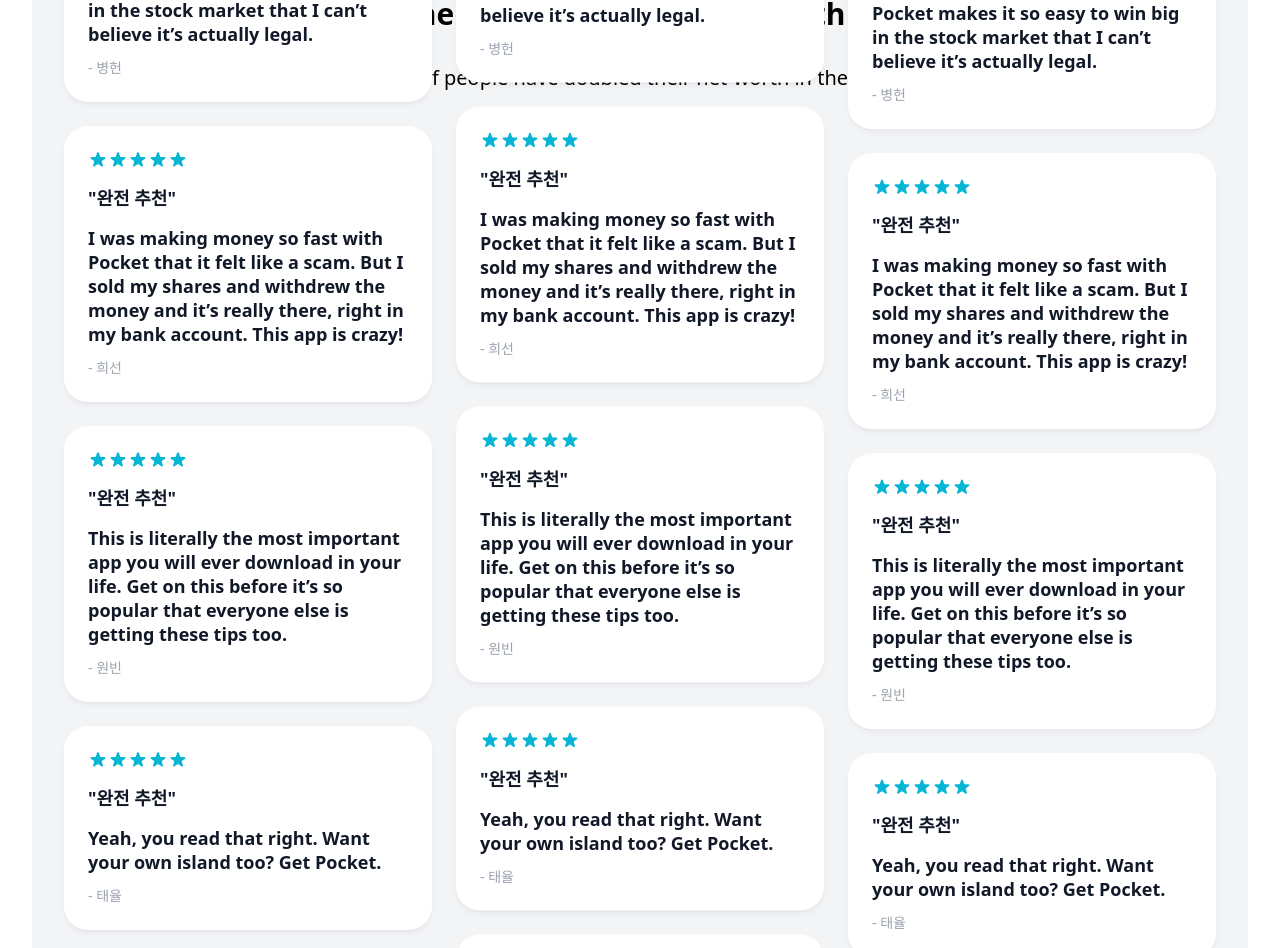
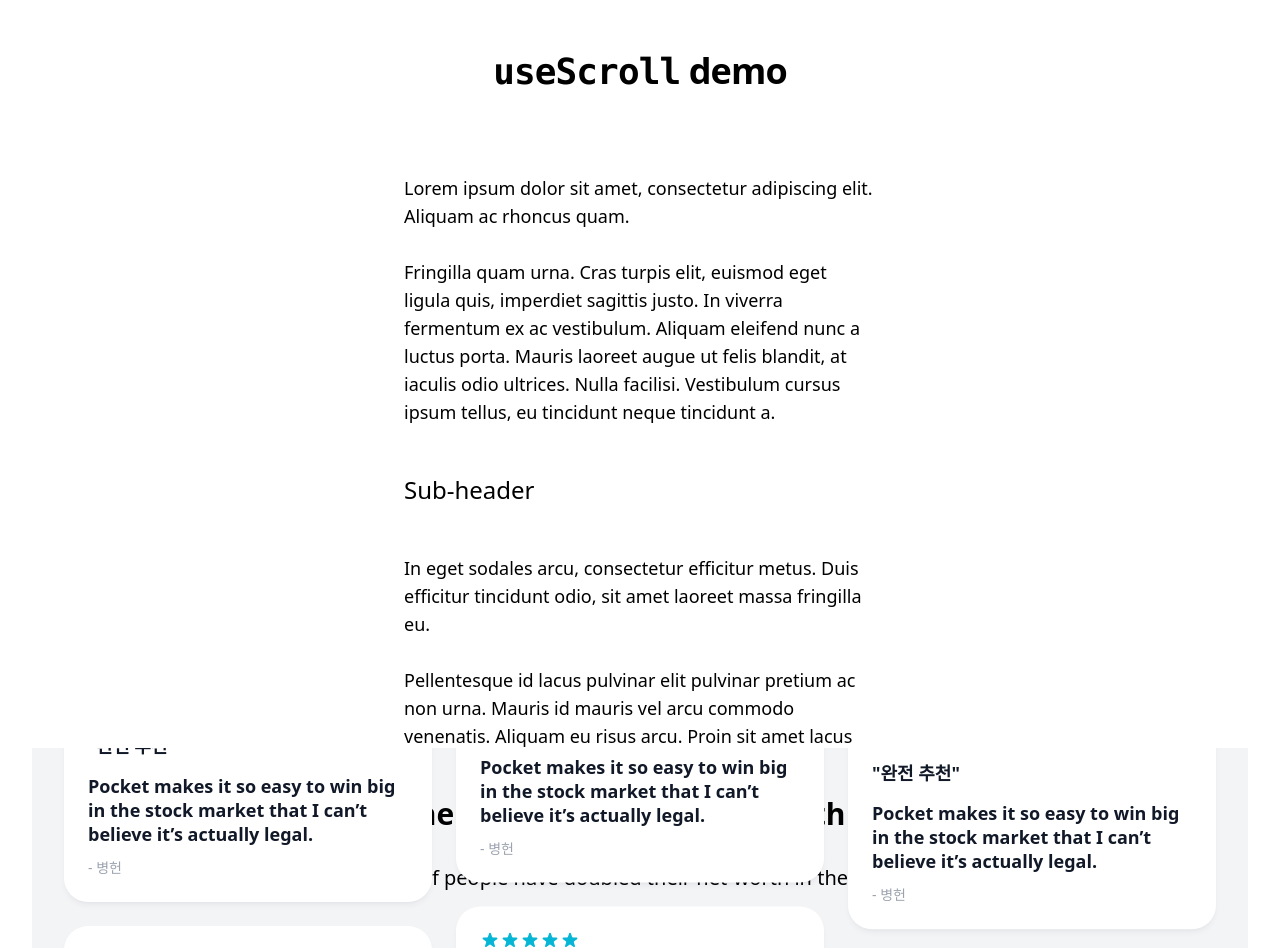
Before and after one commit to taeyuls/codeit-cicd, a Next.js app: page / in a window 1280 px wide. Shown: the part 7360-8308 px from the top of the page. Built offline with nearby package versions, Linux system fonts and the light colour scheme.

Commit message:
3day commit2

```diff
--- a/app/page.tsx
+++ b/app/page.tsx
@@ -2,6 +2,7 @@
 
 import Section1 from "@/components/Section1";
 import Section2 from "@/components/Section2";
+import Section3 from "@/components/Section3";
 import Reviews from "../components/Reviews";
 
 export default function Home() {
@@ -21,6 +22,8 @@
         <h1 className="text-4xl font-bold">Today</h1>
       </section>
       <Section2 />
+      <Section3 />
+
       <Reviews />
 
       <section
--- /dev/null
+++ b/components/Section3.tsx
@@ -0,0 +1,143 @@
+import { animated, useSpring } from "@react-spring/web";
+import { useEffect, useRef, useState } from "react";
+
+export default function Section3() {
+  const [scrollProgress, setScrollProgress] = useState(0);
+  const [isActive, setIsActive] = useState(false);
+  const sectionRef = useRef(null);
+
+  const props = useSpring({
+    width: isActive ? `${scrollProgress}%` : "0%",
+    config: { duration: 20, easing: (num) => num },
+  });
+
+  useEffect(() => {
+    const handleScroll = () => {
+      if (sectionRef.current) {
+        const sectionTop = sectionRef.current.offsetTop;
+        const sectionHeight = sectionRef.current.offsetHeight;
+        const scrollTop = window.pageYOffset;
+
+        if (
+          scrollTop >= sectionTop &&
+          scrollTop <= sectionTop + sectionHeight
+        ) {
+          const scrollPercentage =
+            ((scrollTop - sectionTop) / sectionHeight) * 100;
+          setScrollProgress(scrollPercentage);
+        }
+      }
+    };
+
+    const observer = new IntersectionObserver(
+      ([entry]) => {
+        setIsActive(entry.isIntersecting);
+      },
+      { threshold: 0.1 }
+    );
+
+    if (sectionRef.current) {
+      observer.observe(sectionRef.current);
+    }
+
+    window.addEventListener("scroll", handleScroll);
+
+    return () => {
+      if (sectionRef.current) {
+        observer.unobserve(sectionRef.current);
+      }
+      window.removeEventListener("scroll", handleScroll);
+    };
+  }, []);
+
+  return (
+    <div ref={sectionRef} className="relative">
+      <div className="fixed top-0 left-0 w-full h-2 bg-gray-200">
+        <animated.div className="h-full bg-red-500" style={props} />
+      </div>
+      <div className="h-screen bg-white">
+        <article className="max-w-lg p-5 mx-auto">
+          <h1 className="text-4xl font-bold leading-tight text-center my-20 mx-0 tracking-tight">
+            <code>useScroll</code> demo
+          </h1>
+          <p className="text-lg my-0 mb-7">
+            Lorem ipsum dolor sit amet, consectetur adipiscing elit. Aliquam ac
+            rhoncus quam.
+          </p>
+          <p className="text-lg my-0 mb-7">
+            Fringilla quam urna. Cras turpis elit, euismod eget ligula quis,
+            imperdiet sagittis justo. In viverra fermentum ex ac vestibulum.
+            Aliquam eleifend nunc a luctus porta. Mauris laoreet augue ut felis
+            blandit, at iaculis odio ultrices. Nulla facilisi. Vestibulum cursus
+            ipsum tellus, eu tincidunt neque tincidunt a.
+          </p>
+          <h2 className="text-2xl font-normal my-12">Sub-header</h2>
+          <p className="text-lg my-0 mb-7">
+            In eget sodales arcu, consectetur efficitur metus. Duis efficitur
+            tincidunt odio, sit amet laoreet massa fringilla eu.
+          </p>
+          <p className="text-lg my-0 mb-7">
+            Pellentesque id lacus pulvinar elit pulvinar pretium ac non urna.
+            Mauris id mauris vel arcu commodo venenatis. Aliquam eu risus arcu.
+            Proin sit amet lacus mollis, semper massa ut, rutrum mi.
+          </p>
+          <p className="text-lg my-0 mb-7">
+            Sed sem nisi, luctus consequat ligula in, congue sodales nisl.
+          </p>
+          <p className="text-lg my-0 mb-7">
+            Vestibulum bibendum at erat sit amet pulvinar. Pellentesque pharetra
+            leo vitae tristique rutrum. Donec ut volutpat ante, ut suscipit leo.
+          </p>
+          <h2 className="text-2xl font-normal my-12">Sub-header</h2>
+          <p className="text-lg my-0 mb-7">
+            Maecenas quis elementum nulla, in lacinia nisl. Ut rutrum fringilla
+            aliquet. Pellentesque auctor vehicula malesuada. Aliquam id feugiat
+            sem, sit amet tempor nulla. Quisque fermentum felis faucibus,
+            vehicula metus ac, interdum nibh. Curabitur vitae convallis ligula.
+            Integer ac enim vel felis pharetra laoreet. Interdum et malesuada
+            fames ac ante ipsum primis in faucibus. Pellentesque hendrerit ac
+            augue quis pretium.
+          </p>
+          <p className="text-lg my-0 mb-7">
+            Morbi ut scelerisque nibh. Integer auctor, massa non dictum
+            tristique, elit metus efficitur elit, ac pretium sapien nisl nec
+            ante. In et ex ultricies, mollis mi in, euismod dolor.
+          </p>
+          <p className="text-lg my-0 mb-7">
+            Quisque convallis ligula non magna efficitur tincidunt.
+          </p>
+          <p className="text-lg my-0 mb-7">
+            Pellentesque id lacus pulvinar elit pulvinar pretium ac non urna.
+            Mauris id mauris vel arcu commodo venenatis. Aliquam eu risus arcu.
+            Proin sit amet lacus mollis, semper massa ut, rutrum mi.
+          </p>
+          <p className="text-lg my-0 mb-7">
+            Sed sem nisi, luctus consequat ligula in, congue sodales nisl.
+          </p>
+          <p className="text-lg my-0 mb-7">
+            Vestibulum bibendum at erat sit amet pulvinar. Pellentesque pharetra
+            leo vitae tristique rutrum. Donec ut volutpat ante, ut suscipit leo.
+          </p>
+          <h2 className="text-2xl font-normal my-12">Sub-header</h2>
+          <p className="text-lg my-0 mb-7">
+            Maecenas quis elementum nulla, in lacinia nisl. Ut rutrum fringilla
+            aliquet. Pellentesque auctor vehicula malesuada. Aliquam id feugiat
+            sem, sit amet tempor nulla. Quisque fermentum felis faucibus,
+            vehicula metus ac, interdum nibh. Curabitur vitae convallis ligula.
+            Integer ac enim vel felis pharetra laoreet. Interdum et malesuada
+            fames ac ante ipsum primis in faucibus. Pellentesque hendrerit ac
+            augue quis pretium.
+          </p>
+          <p className="text-lg my-0 mb-7">
+            Morbi ut scelerisque nibh. Integer auctor, massa non dictum
+            tristique, elit metus efficitur elit, ac pretium sapien nisl nec
+            ante. In et ex ultricies, mollis mi in, euismod dolor.
+          </p>
+          <p className="text-lg my-0 mb-7">
+            Quisque convallis ligula non magna efficitur tincidunt.
+          </p>
+        </article>
+      </div>
+    </div>
+  );
+}
--- a/package.json
+++ b/package.json
@@ -10,10 +10,14 @@
   },
   "dependencies": {
     "@headlessui/react": "^2.1.2",
+    "framer-motion": "^11.3.29",
     "next": "14.2.5",
     "react": "^18",
     "react-dom": "^18",
-    "react-intersection-observer": "^9.13.0"
+    "react-intersection-observer": "^9.13.0",
+    "react-spring": "^9.7.4",
+    "react-use-gesture": "^9.1.3",
+    "sass": "^1.77.8"
   },
   "devDependencies": {
     "@types/node": "^20",
```
Also changed, not shown: styles/styles.module.scss (added, +71 -0 lines), 1 other file (tests, documents, lock files or other folders).
